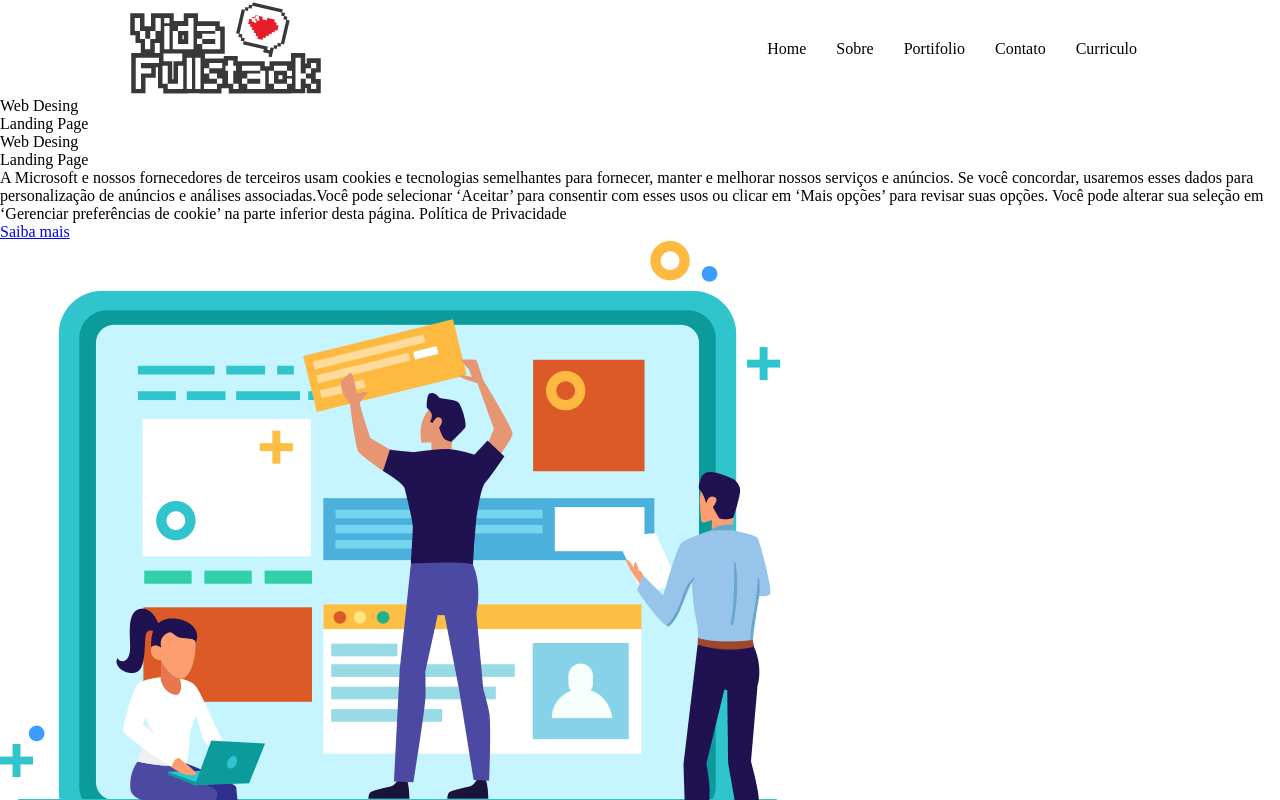
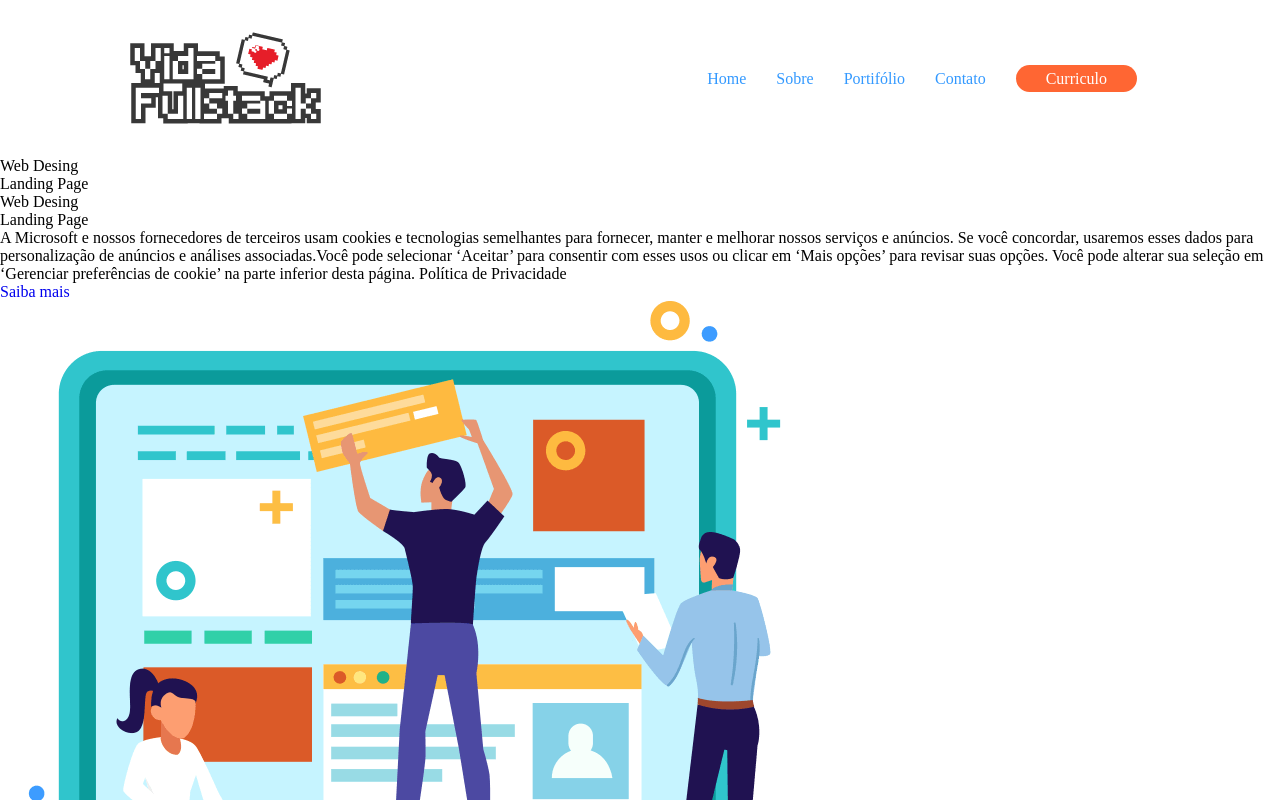
Before and after one commit to PhoenixTooR/meu-Site, a plain HTML site: page index.html in a window 1280 px wide. Shown: the top 800 px of the page. Drawn offline with Linux system fonts and the light colour scheme.

Commit message:
termino do menu header

```diff
--- /dev/null
+++ b/assets/css/buttons.css
@@ -0,0 +1,9 @@
+.btn {
+    padding: 5px 30px;
+    border-radius: 20px;
+}
+
+.btn.btn-laranja {
+    background: #ff6633;
+    color: #fff;
+}
--- a/assets/css/header.css
+++ b/assets/css/header.css
@@ -1,6 +1,6 @@
 header {
     width: 1024px;
-    margin: 0 auto;
+    margin: 30px auto;
     display: flex;
     flex-direction: row;
     justify-content: space-between;
@@ -11,9 +11,12 @@ header nav ul {
     display: flex;
     flex-direction: row;
     justify-content: space-between;
+    align-items: center;
     list-style: none;
+
 }
 
-header nav ul li {
-    padding: 0 15px;
+header nav ul li a {
+    margin: 0 15px;
+    color: #3399ff;
 }
--- a/assets/css/style.css
+++ b/assets/css/style.css
@@ -1,10 +1,17 @@
+/*font sourse san pro do google */
+@import url('https://fonts.googleapis.com/css2?family=Source+Sans+Pro:wght@200;300;400&display=swap');
+/*component */
 @import "header.css";
-
+/*Botao laranja */
+@import "./buttons.css";
+/* Reset css*/
 * {
     margin: 0;
     padding: 0;
     border: 0;
     font-size: 100%;
+    font-family: 'Source Sans Pro', sans-serif;
     font: inherit;
     vertical-align: baseline;
+    text-decoration: none;
 }
--- a/index.html
+++ b/index.html
@@ -14,11 +14,21 @@
         <!--menu do site-->
         <nav>
             <ul>
-                <li>Home</li>
-                <li>Sobre</li>
-                <li>Portifolio</li>
-                <li>Contato</li>
-                <li>Curriculo</li>
+                <li>
+                    <a href="#">Home</a>
+                </li>
+                <li>
+                    <a href="#">Sobre</a>
+                </li>
+                <li>
+                    <a href="#">Portifólio</a>
+                </li>
+                <li>
+                    <a href="#">Contato</a>
+                </li>
+                <li>
+                    <a href="#" class="btn btn-laranja">Curriculo</a>
+                </li>
             </ul>
             <!--end menu do site-->
         </nav>
```
